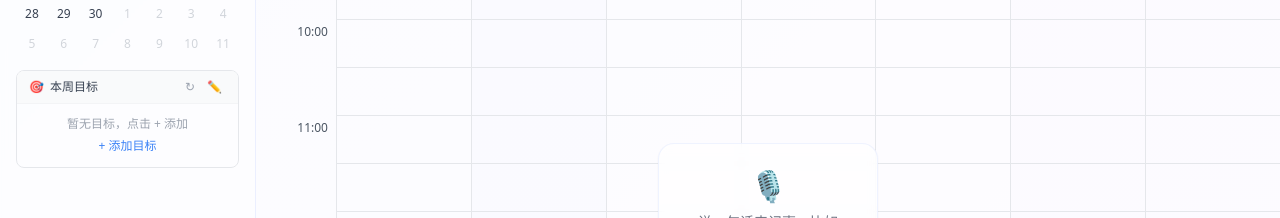
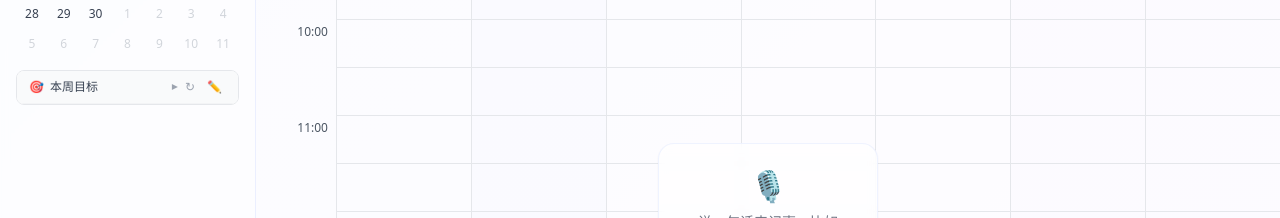
Before and after one commit to Yorushika114/CoreShift, a Next.js app: page / in a window 1280 px wide. Shown: the part 286-504 px from the top of the page. Built offline with nearby package versions, Linux system fonts and the light colour scheme; no server answers.

Commit message:
ux: BudgetPanel 默认折叠，侧边栏布局更聚焦

```diff
--- a/components/budget/BudgetPanel.tsx
+++ b/components/budget/BudgetPanel.tsx
@@ -36,6 +36,7 @@ const DOT_COLORS: Record<string, string> = {
 export function BudgetPanel({ onEdit }: { onEdit: () => void }) {
   const { t, language } = useSettings();
   const [progresses, setProgresses] = useState<BudgetProgress[]>([]);
+  const [collapsed, setCollapsed] = useState(true);
 
   const loadProgress = useCallback(async () => {
     const { start, end } = getWeekRange();
@@ -61,12 +62,21 @@ export function BudgetPanel({ onEdit }: { onEdit: () => void }) {
     <>
       <div className="border border-gray-200 rounded-lg overflow-hidden text-sm">
         {/* Header */}
-        <div className="flex items-center justify-between px-3 py-2 bg-gray-50 border-b border-gray-100">
-          <span className="flex items-center gap-1.5 text-gray-700 font-medium text-xs">
+        <div
+          className="flex items-center justify-between px-3 py-2 bg-gray-50 border-b border-gray-100 cursor-pointer select-none hover:bg-gray-100 transition"
+          onClick={() => setCollapsed(v => !v)}
+        >
+          <span className="flex items-center gap-1.5 text-gray-700 font-medium text-xs flex-1">
             <span>🎯</span>
             {t('budgetTitle')}
           </span>
-          <div className="flex items-center gap-1">
+          <span
+            className="text-gray-400 text-xs transition-transform duration-200 flex-shrink-0"
+            style={{ display: 'inline-block', transform: collapsed ? 'rotate(-90deg)' : 'rotate(0deg)' }}
+          >
+            ▾
+          </span>
+          <div className="flex items-center gap-1 ml-1" onClick={e => e.stopPropagation()}>
             <button
               onClick={loadProgress}
               className="text-gray-400 hover:text-gray-600 transition px-1 text-xs"
@@ -85,6 +95,8 @@ export function BudgetPanel({ onEdit }: { onEdit: () => void }) {
         </div>
 
         {/* Progress list */}
+        {!collapsed && (
+          <>
             {progresses.length === 0 ? (
               <div className="px-3 py-3 text-center">
                 <p className="text-xs text-gray-400">{t('budgetEmpty')}</p>
@@ -128,6 +140,8 @@ export function BudgetPanel({ onEdit }: { onEdit: () => void }) {
                 })}
               </div>
             )}
+          </>
+        )}
       </div>
 
     </>
```
Lines whose indentation alone changed are shown as unchanged.
